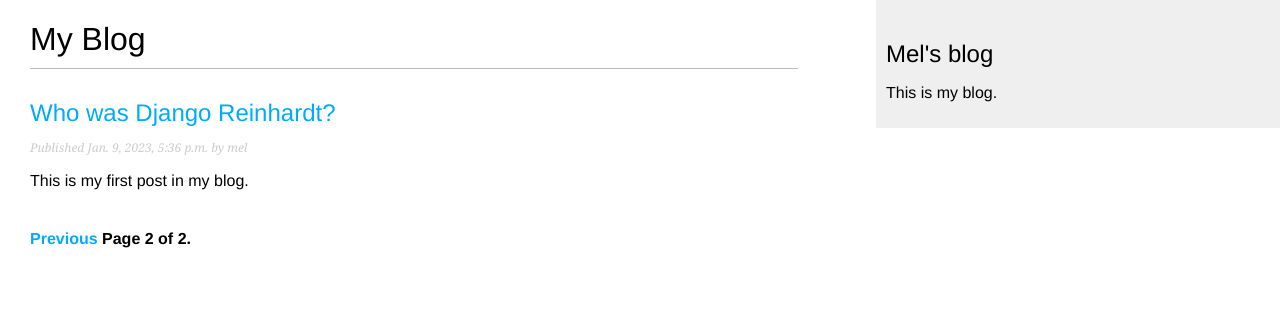
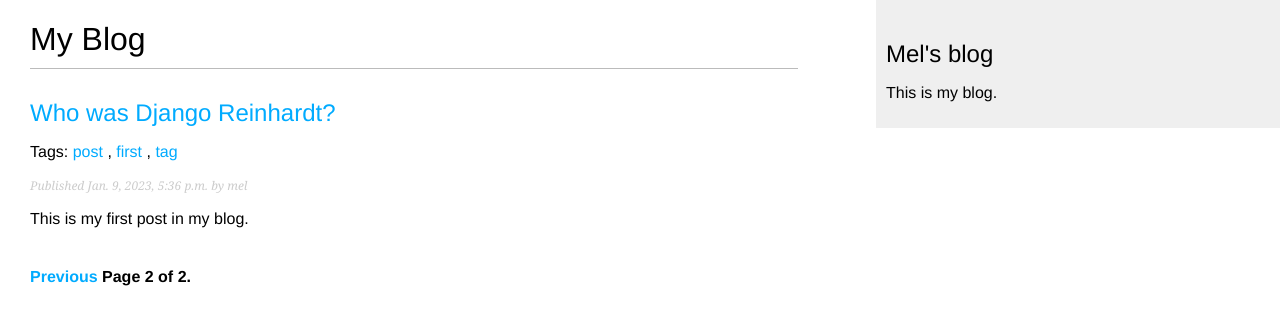
Before and after one commit to mel-kv/mel_blog, a Django app: page /blog/?page=2 in a window 1280 px wide. Shown: the top 325 px of the page. Run offline with Django 4.2, Linux system fonts and the light colour scheme; data comes from the database, SQL or seed files in the repository; both versions use the stored data as it was after the commit; parts of the project's set-up code (start-up, migrations or seed data) failed here and were passed over.

Commit message:
tags improvements

```diff
--- a/mel_blog/blog/templates/post/list.html
+++ b/mel_blog/blog/templates/post/list.html
@@ -2,12 +2,25 @@
 {% block title %}My Blog{% endblock %}
 {% block content %}
   <h1>My Blog</h1>
+    {% if tag %}
+        <h2>Posts tagged with "{{ tag.name }}"</h2>
+    {% endif %}
   {% for post in posts %}
     <h2>
       <a href="{{ post.get_absolute_url }}">
         {{ post.title }}
       </a>
     </h2>
+    <p class="tags">
+        Tags:
+    {% for tag in post.tags.all %}
+        <a href="{% url "blog:post_list_by_tag" tag.slug %}">
+        {{ tag.name }}
+        </a>
+        {% if not forloop.last %}, {% endif %}
+        {% endfor %}
+
+        </p>
     <p class="date">
       Published {{ post.publish }} by {{ post.author }}
     </p>
--- a/mel_blog/blog/urls.py
+++ b/mel_blog/blog/urls.py
@@ -4,9 +4,11 @@ from . import views
 app_name = 'blog'
 urlpatterns = [
     path('', views.post_list, name='post_list'),
+    path('tag/<slug:tag_slug>/', views.post_list, name='post_list_by_tag'),
     path('<int:year>/<int:month>/<int:day>/<slug:post>/',
          views.post_detail, name='post_detail'),
     path('<int:post_id>/share/', views.post_share, name='post_share'),
     path('<int:post_id>/comment/', views.post_comment, name='post_comment'),
 
+
 ]
--- a/mel_blog/blog/views.py
+++ b/mel_blog/blog/views.py
@@ -1,5 +1,7 @@
 from django.core.mail import send_mail
 from django.shortcuts import render, get_object_or_404
+from taggit.models import Tag
+
 from .models import Post, Comment
 from django.core.paginator import Paginator, EmptyPage, PageNotAnInteger
 from .forms import EmailPostForm, CommentForm
@@ -7,8 +9,14 @@ from decouple import config
 from django.views.decorators.http import require_POST
 
 
-def post_list(request):
+
+
+def post_list(request, tag_slug=None):
     post_list = Post.published.all()
+    tag = None
+    if tag_slug:
+        tag = get_object_or_404(Tag, slug=tag_slug)
+        post_list = post_list.filter(tags__in=[tag])
     # Pagination with 3 posts per page
     paginator = Paginator(post_list, 3)
     page_number = request.GET.get('page', 1)
@@ -19,7 +27,8 @@ def post_list(request):
     except EmptyPage:
         posts = paginator.page(paginator.num_pages)
     context = {
-        'posts': posts
+        'posts': posts,
+        'tag': tag,
     }
     return render(request, 'post/list.html', context)
 
```
Also changed, not shown: db.sqlite3, mel_blog/blog/migrations/0006_post_tags.py (added).
